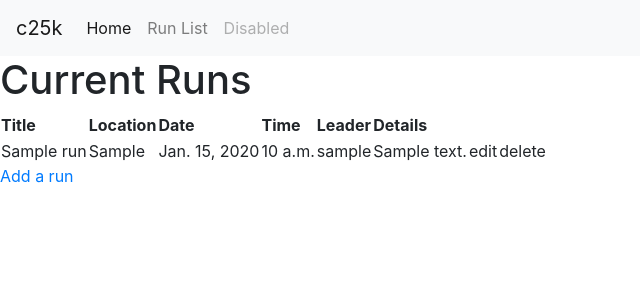
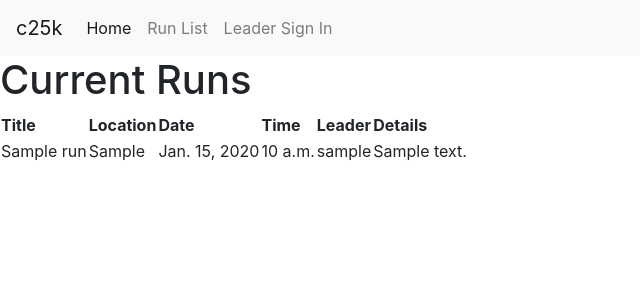
Before and after one commit to ccp84/c25k, a Django app: page /run/list in a window 1280 px wide. Shown: the top 300 px of the page, without its empty margins (0-640 px from the left). Run offline with Django 3.2, Linux system fonts and the light colour scheme; tables that the repository leaves empty hold one stand-in row (values such as "Sample post").

Commit message:
html>hide leader features behind if statements

```diff
--- a/templates/base.html
+++ b/templates/base.html
@@ -24,7 +24,7 @@
                   <a class="nav-link" href="{% url 'run_list' %}">Run List</a>
                 </li>
                 <li class="nav-item">
-                  <a class="nav-link disabled">Disabled</a>
+                  <a class="nav-link" href="#">Leader Sign In</a>
                 </li>
               </ul>
             </div>
--- a/templates/register/run_list.html
+++ b/templates/register/run_list.html
@@ -19,10 +19,14 @@
             <td> {{ run.time }} </td>
             <td> {{ run.leader.username }} </td>
             <td> {{ run.details }} </td>
-            <td> edit </td>
-            <td> delete </td>
+            {% if user.is_authenticated %}
+                <td> edit </td>
+                <td> delete </td>
+            {% endif %}
         </tr>
         {% endfor %}
     </table>
+    {% if user.is_authenticated %}
     <a href="{% url 'run_create' %}">Add a run</a>
+    {% endif %}
 {% endblock %}
```
